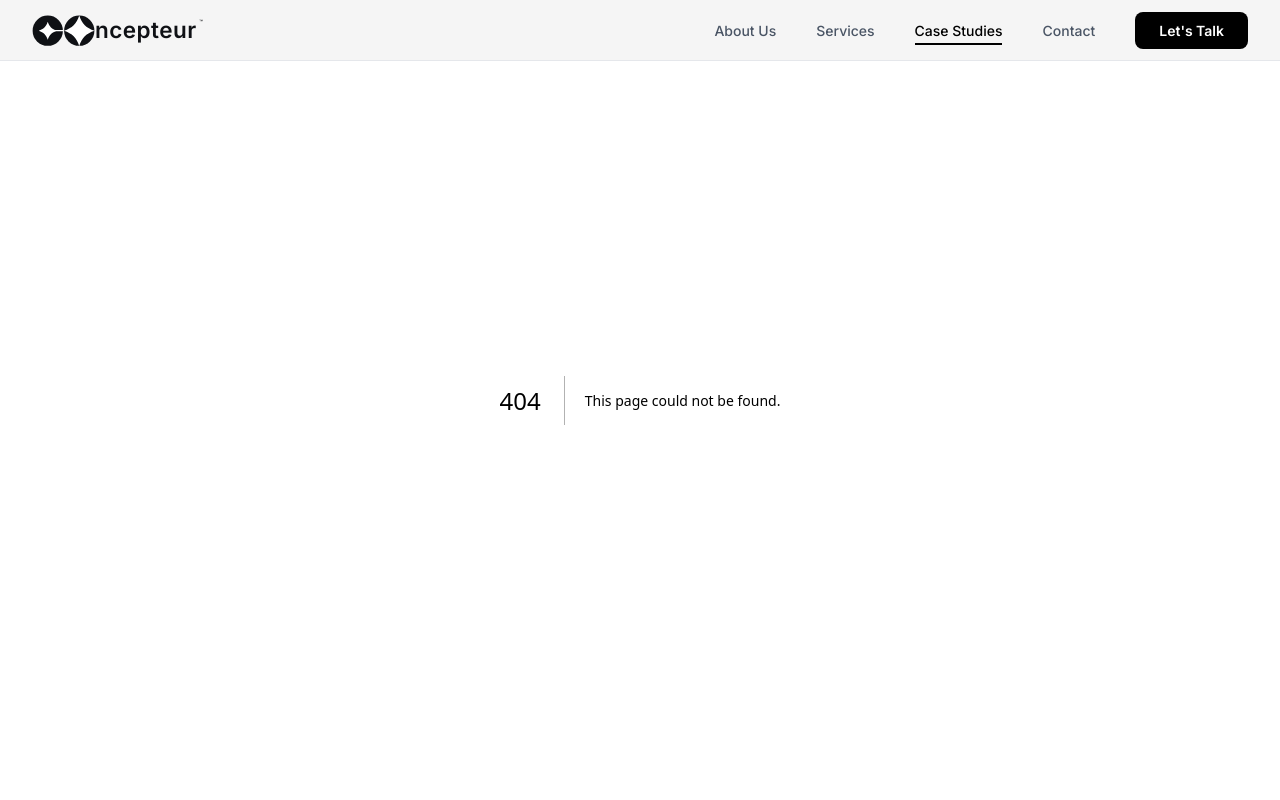
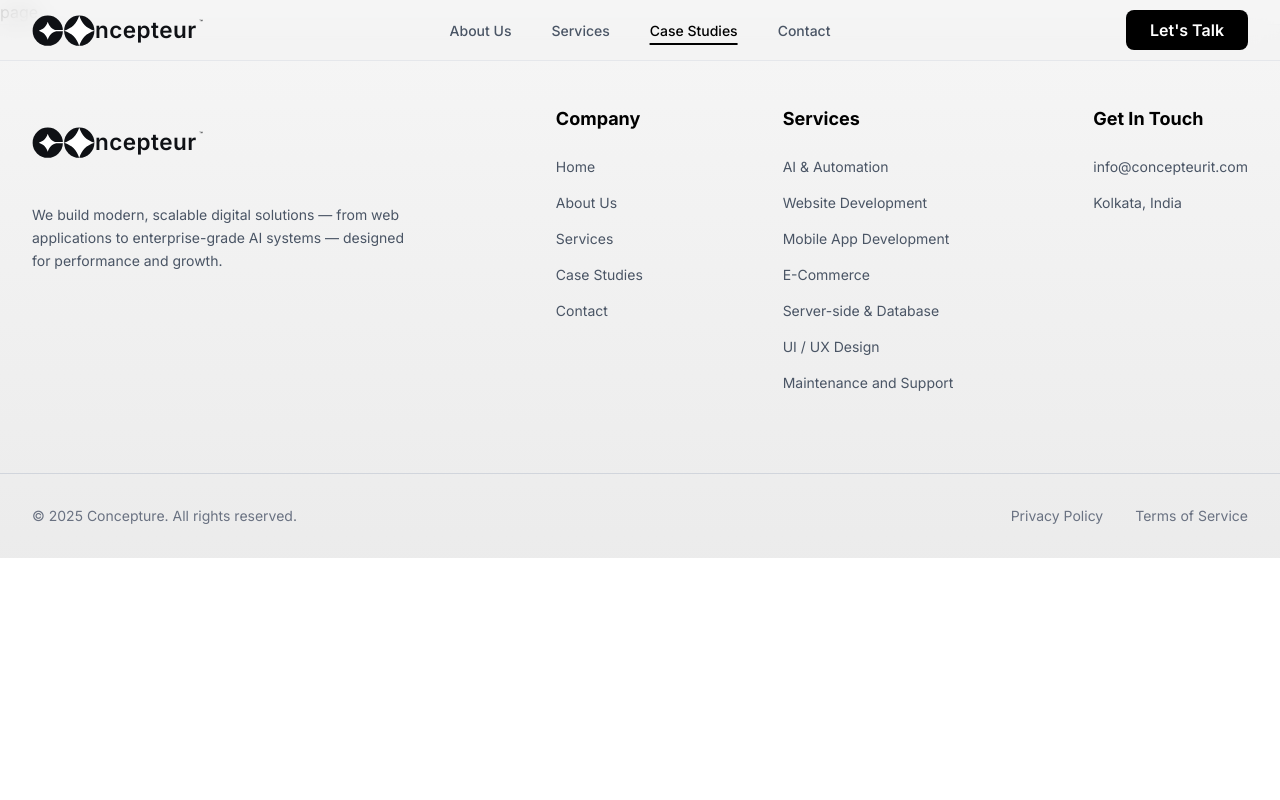
Before and after one commit to concepteur-IT/Concepteur-Technologies, a Next.js app: page /case-studies in a window 1280 px wide. Before the commit this address had no page. Shown: the top 800 px of the page. Built offline with nearby package versions, Linux system fonts and the light colour scheme.

Commit message:
navbar fix

```diff
--- /dev/null
+++ b/src/app/(pages)/case-studies/page.tsx
@@ -0,0 +1,9 @@
+import React from 'react'
+
+const page = () => {
+  return (
+    <div>page</div>
+  )
+}
+
+export default page
--- a/src/components/layout-components/Navbar.tsx
+++ b/src/components/layout-components/Navbar.tsx
@@ -18,15 +18,15 @@ export default function Navbar() {
 
   return (
     <header className="fixed top-0 left-0 w-full z-50 bg-[#f3f3f3]/80 backdrop-blur-md border-b border-gray-200">
-      <div className="max-w-7xl mx-auto px-8 h-15 flex items-center justify-between">
+      <div className="relative max-w-7xl mx-auto px-8 h-15 flex items-center">
 
-        {/* Logo */}
+        {/* Logo - Left */}
         <Link href="/" aria-label="Go to homepage" className="flex items-center">
           <Logo />
         </Link>
 
-        {/* Nav */}
-        <nav className="hidden md:flex items-center space-x-10 text-[14px] font-medium">
+        {/* Centered Nav Links */}
+        <nav className="hidden md:flex absolute left-1/2 -translate-x-1/2 items-center space-x-10 text-[14px] font-medium">
 
           {navItems.map((item) => {
             const isActive = pathname.startsWith(item.href)
@@ -50,11 +50,13 @@ export default function Navbar() {
               </Link>
             )
           })}
+        </nav>
 
+        {/* Button - Right */}
+        <div className="ml-auto hidden md:block">
+          <LetsTalkBtn />
+        </div>
 
-          <LetsTalkBtn />
-
-        </nav>
       </div>
     </header>
   )
```
Lines whose indentation alone changed are shown as unchanged.
